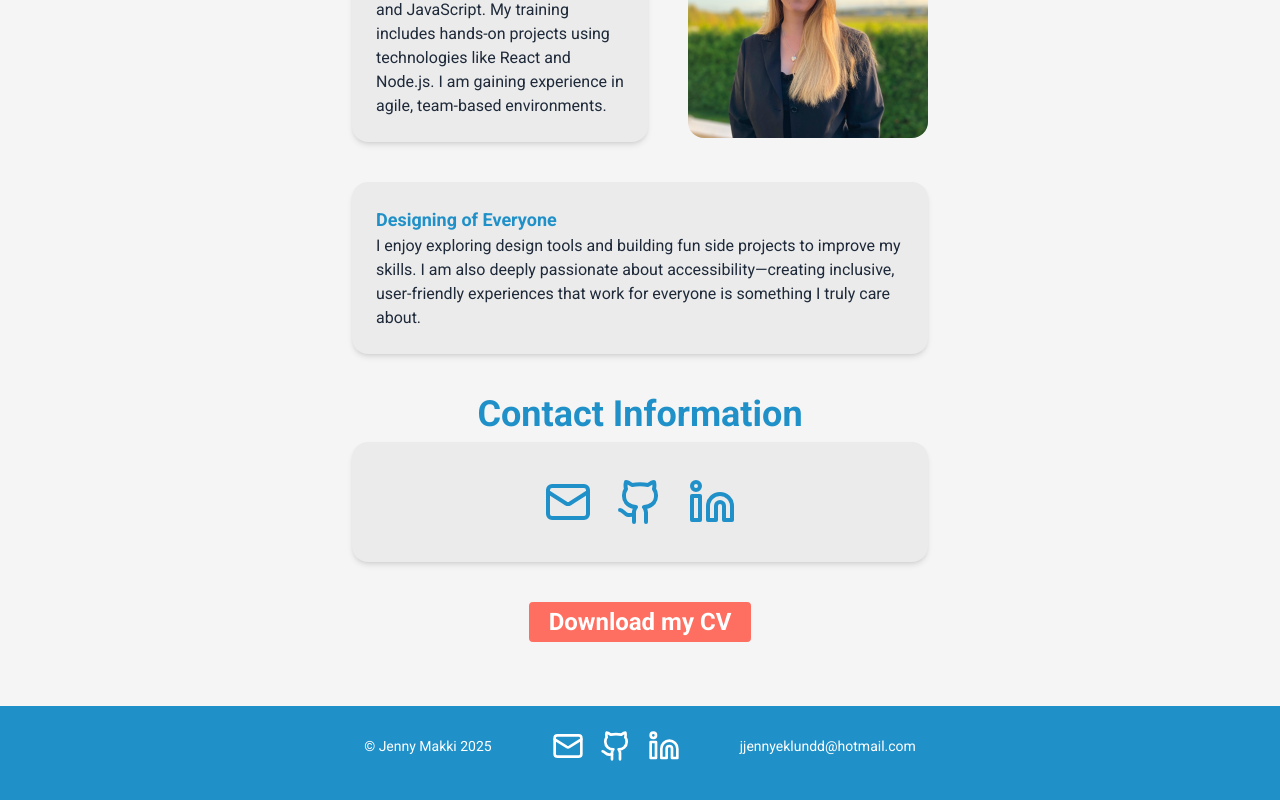
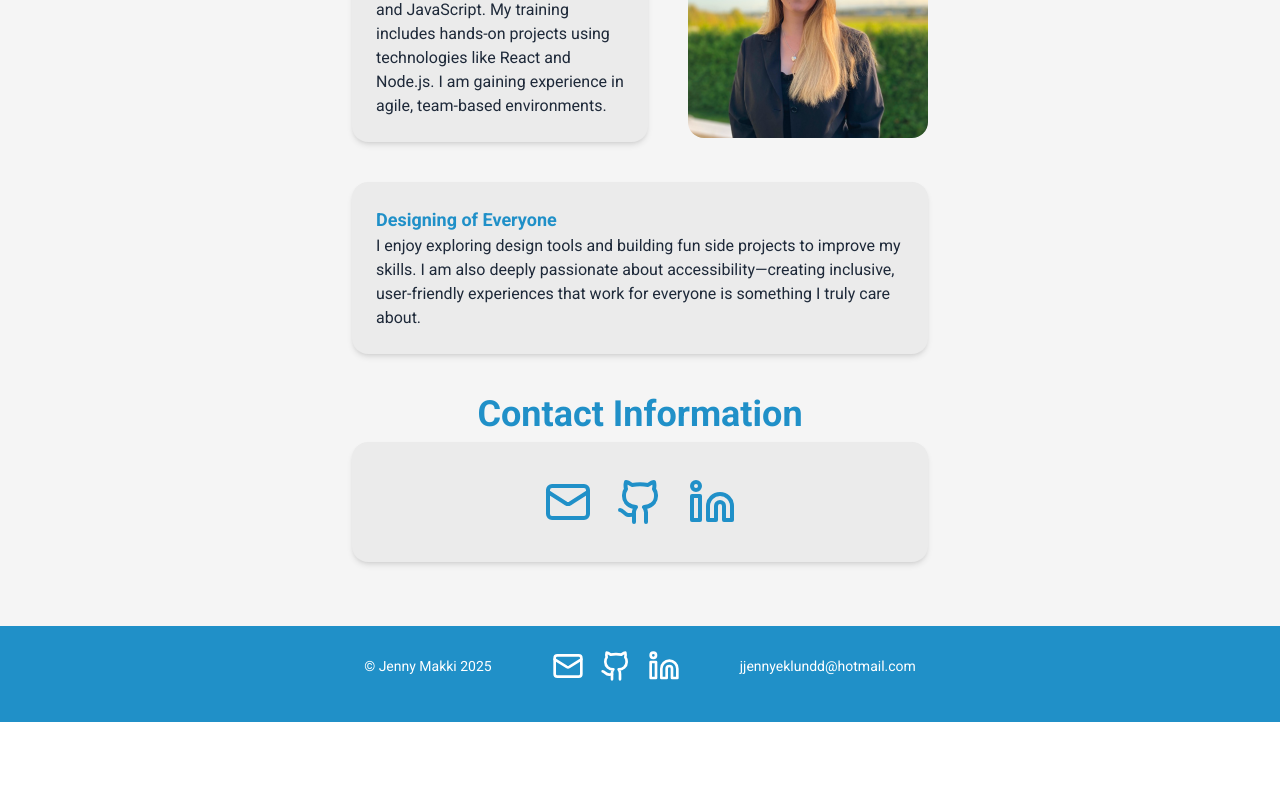
Before and after one commit to jennymakki/jennys-presentation, a Next.js app: page /about in a window 1280 px wide. Shown: the part 514-1314 px from the top of the page. After the commit the page ends 1236 px from the top, so only its background shows below. Built offline with nearby package versions, Linux system fonts and the light colour scheme.

Commit message:
fixing sizing problem

```diff
--- a/src/app/about/page.tsx
+++ b/src/app/about/page.tsx
@@ -1,7 +1,6 @@
 import Header from "@/components/header";
 import Footer from "@/components/footer";
 import Contact from "@/components/contact";
-import CV from "@/components/CV";
 import Image from "next/image";
 
 export default function About() {
@@ -57,7 +56,6 @@ export default function About() {
           </p>
         </div>
         <Contact />
-        <CV/>
       </main>
 
       <footer className="row-start-4 bg-[#2090C8] w-full">
--- a/src/app/page.tsx
+++ b/src/app/page.tsx
@@ -3,7 +3,6 @@ import Header from "@/components/header";
 import Footer from "@/components/footer";
 import Introduction from "@/components/introduction";
 import Contact from "@/components/contact";
-import CV from "@/components/CV";
 import { projects } from "../data/projects";
 import { ProjectCard } from "@/components/ProjectCard";
 import Skills from "@/components/Skills";
@@ -67,7 +66,6 @@ export default function Home() {
           </div>
         </div>
         <Contact />
-        <CV />
       </section>
       <footer className="row-start-4 mt-6 bg-[#2090C8] w-full">
         <Footer />
--- a/src/components/CV.tsx
+++ /dev/null
@@ -1,9 +0,0 @@
-export default function CV() {
-  return (
-    <div className="flex justify-center mt-10 ">
-      <button className="text-white font-bold bg-[#FF6F61] px-5 py-1 text-2xl rounded hover:bg-[#FF8A75] hover:cursor-pointer">
-        Download my CV
-      </button>
-    </div>
-  );
-}
```
Also changed, not shown: public/snapshots/KinoCard.png (deleted).
